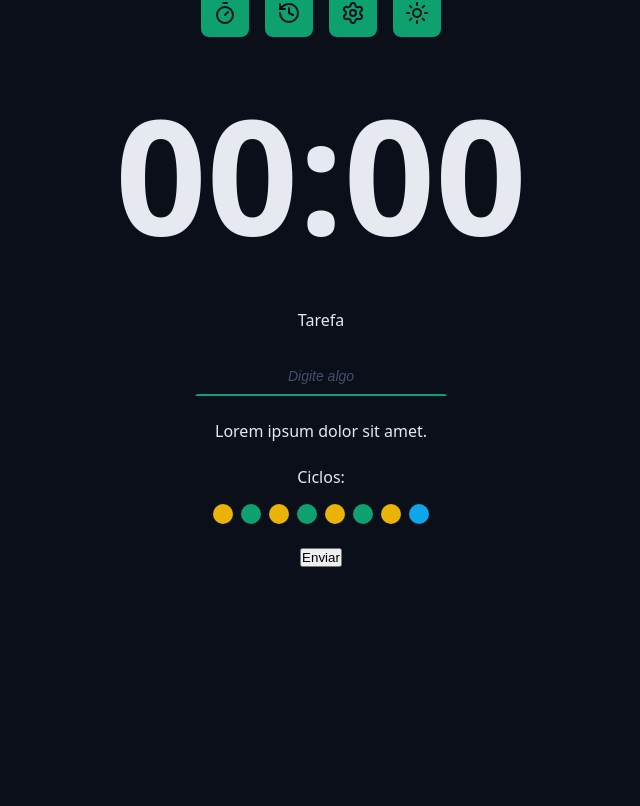
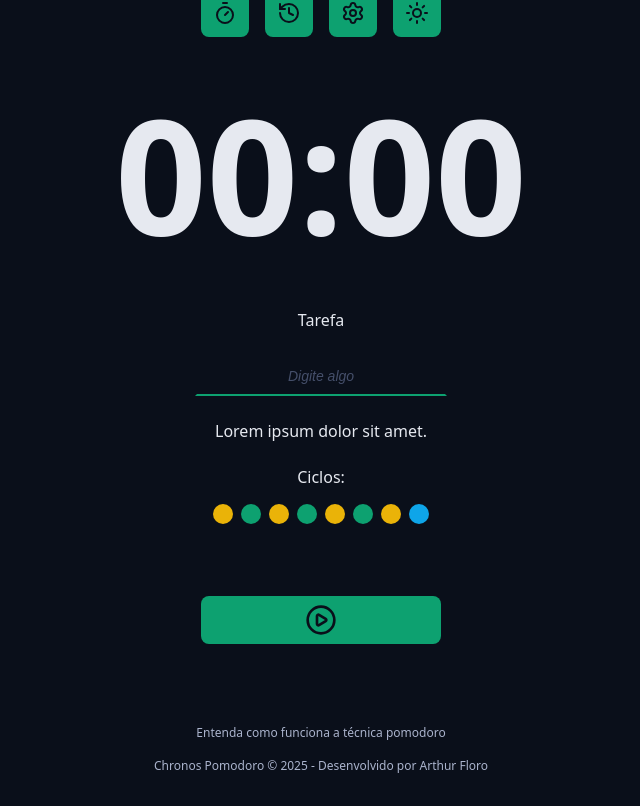
Before and after one commit to ArthurFloro/chronos, a React (Vite) app: page / in a window 1280 px wide. Shown: the part 232-1038 px from the top of the page, without its empty margins (319-959 px from the left). Before the commit the page ends 831 px from the top, so only its background shows below. Built offline with nearby package versions, Linux system fonts and the light colour scheme.

Commit message:
adicao de componentes button e footer

```diff
--- a/src/App.tsx
+++ b/src/App.tsx
@@ -6,6 +6,9 @@ import { Menu } from "./components/Menu";
 import { CountDown } from "./components/CountDown";
 import { Input } from "./components/Input";
 import { Cycles } from "./components/Cycles";
+import { Button } from "./components/Button";
+import { PlayCircleIcon } from "lucide-react";
+import { Footer } from "./components/Footer";
 
 export function App() {
   return (
@@ -42,9 +45,13 @@ export function App() {
           </div>
 
           <div className="formRow">
-            <button>Enviar</button>
+            <Button icon={<PlayCircleIcon />} color="green" />
           </div>
         </form>
+      </Container>
+
+      <Container>
+        <Footer />
       </Container>
     </>
   );
--- /dev/null
+++ b/src/components/Button/index.tsx
@@ -0,0 +1,17 @@
+import styles from "./styles.module.css";
+
+type ButtonProps = {
+  icon: React.ReactNode;
+  color: "green" | "red";
+} & React.ComponentProps<"button">;
+
+//...rest é normalmente nomeado como props (restante das propriedades)
+export function Button({ color = "green", icon, ...rest }: ButtonProps) {
+  return (
+    <>
+      <button className={`${styles.button} ${styles[color]}`} {...rest}>
+        {icon}
+      </button>
+    </>
+  );
+}
--- /dev/null
+++ b/src/components/Button/styles.module.css
@@ -0,0 +1,33 @@
+.button {
+  border: none;
+  background: var(--primary);
+  color: var(--text-over-primary);
+  display: flex;
+  align-items: center;
+  justify-content: center;
+  min-width: 24rem;
+  padding: 0.8rem;
+  border-radius: 0.8rem;
+  margin: 4.8rem 0;
+  cursor: pointer;
+  transition: all 0.1s ease-in-out;
+}
+
+.button svg {
+  width: 3.2rem;
+  height: 3.2rem;
+}
+
+.button:hover {
+  filter: brightness(80%);
+}
+
+.green {
+  background: var(--primary);
+  color: var(--text-over-primary);
+}
+
+.red {
+  background: var(--error);
+  color: var(--text-over-primary);
+}
--- /dev/null
+++ b/src/components/Footer/index.tsx
@@ -0,0 +1,13 @@
+import styles from "./styles.module.css";
+
+export function Footer() {
+  return (
+    <footer className={styles.footer}>
+      <a href="">Entenda como funciona a técnica pomodoro</a>
+      <a href="">
+        Chronos Pomodoro &copy; {new Date().getFullYear()} - Desenvolvido por
+        Arthur Floro
+      </a>
+    </footer>
+  );
+}
--- /dev/null
+++ b/src/components/Footer/styles.module.css
@@ -0,0 +1,19 @@
+.footer {
+  display: flex;
+  align-items: center;
+  flex-direction: column;
+  justify-content: center;
+  font-size: 1.2rem;
+  gap: 1.6rem;
+}
+
+.footer a {
+  color: var(--text-muted);
+  text-decoration: none;
+}
+
+.footer a:hover {
+  color: var(--text-muted);
+  text-decoration: underline;
+  transition: all 0.1s ease-in-out;
+}
```
